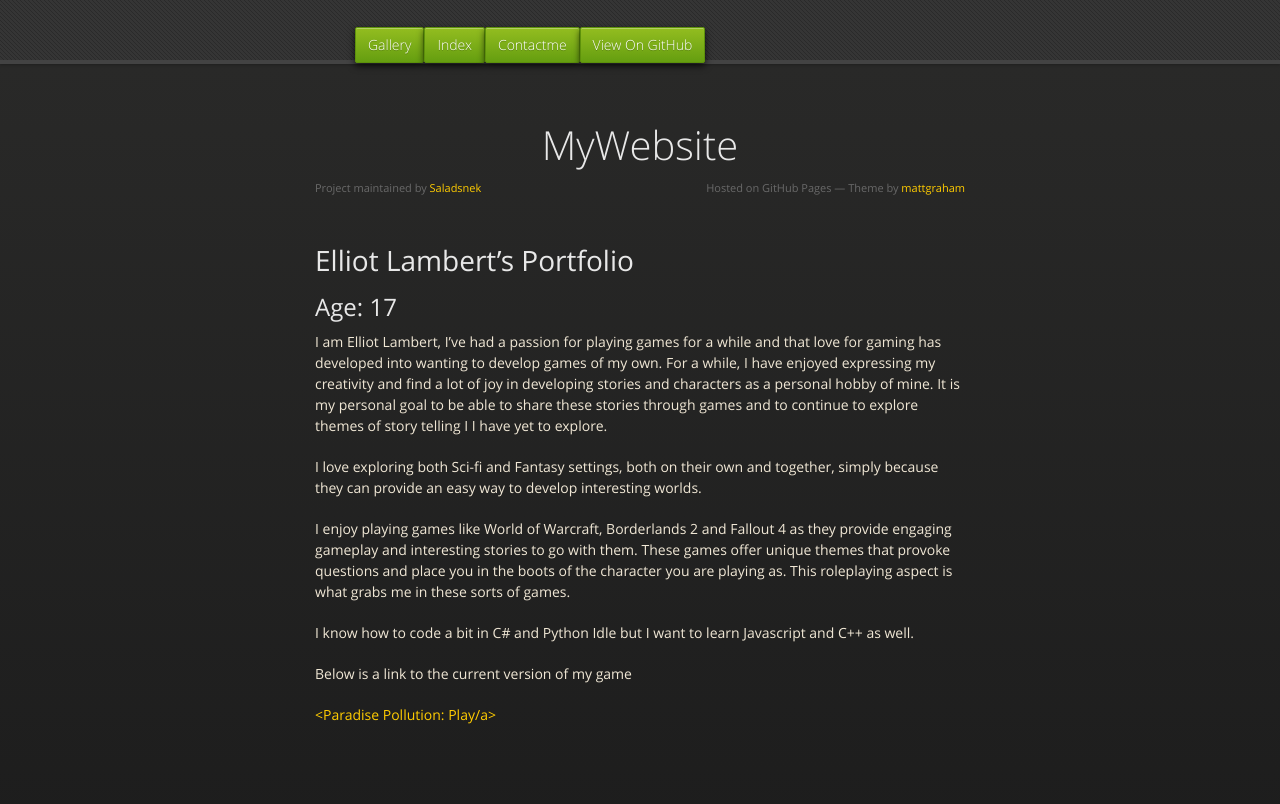
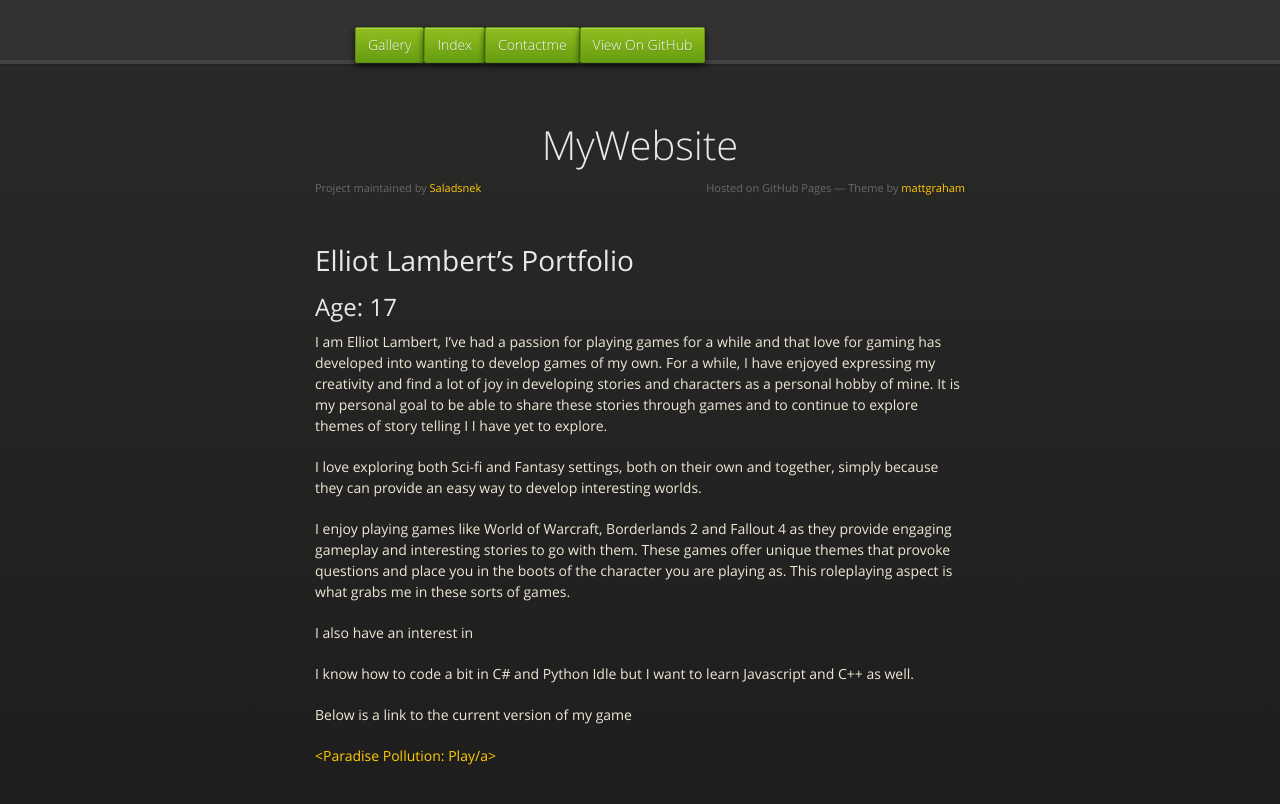
Before and after one commit to Saladsnek/MyWebsite, a Jekyll site: the page built from index.md, in a window 1280 px wide. Shown: the top 804 px of the page. Built offline with Jekyll 4.4.1, drawn with Linux system fonts in a browser that asks for light colours; nearby versions of some CDN libraries; our own code applies the rules of GitHub Pages for plain Markdown files; the repository's description, which GitHub fills in, is left out.

Commit message:
Update index.md

```diff
--- a/index.md
+++ b/index.md
@@ -8,6 +8,8 @@ I love exploring both Sci-fi and Fantasy settings, both on their own and togethe
 
 I enjoy playing games like World of Warcraft, Borderlands 2 and Fallout 4 as they provide engaging gameplay and interesting stories to go with them. These games offer unique themes that provoke questions and place you in the boots of the character you are playing as. This roleplaying aspect is what grabs me in these sorts of games.
 
+I also have an interest in
+
 I know how to code a bit in C# and Python Idle but I want to learn Javascript and C++ as well.
 
 Below is a link to the current version of my game
```
